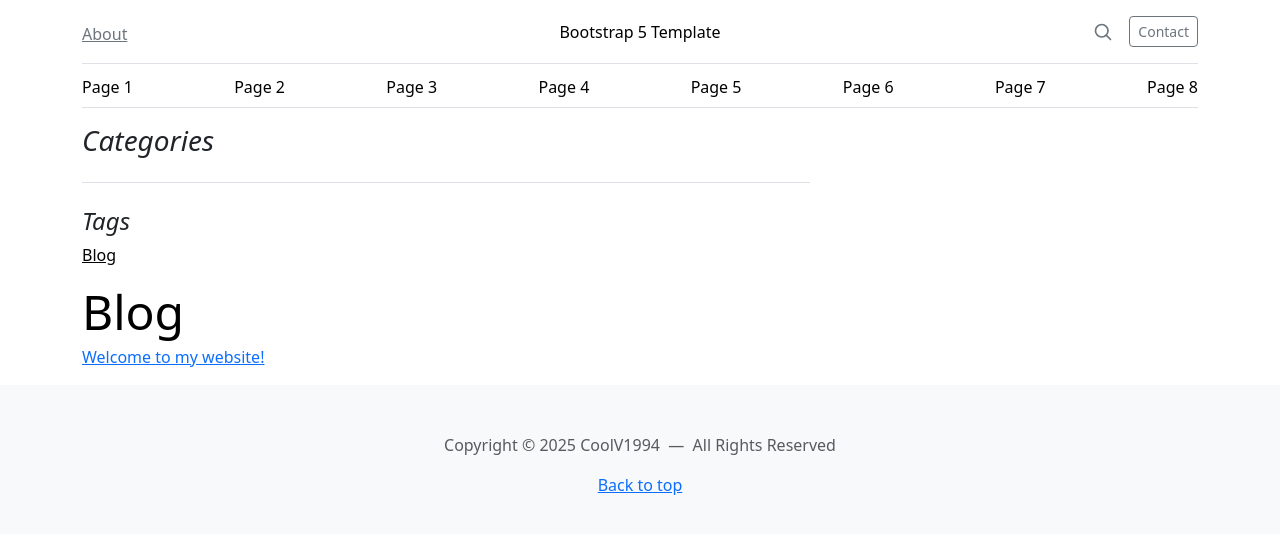
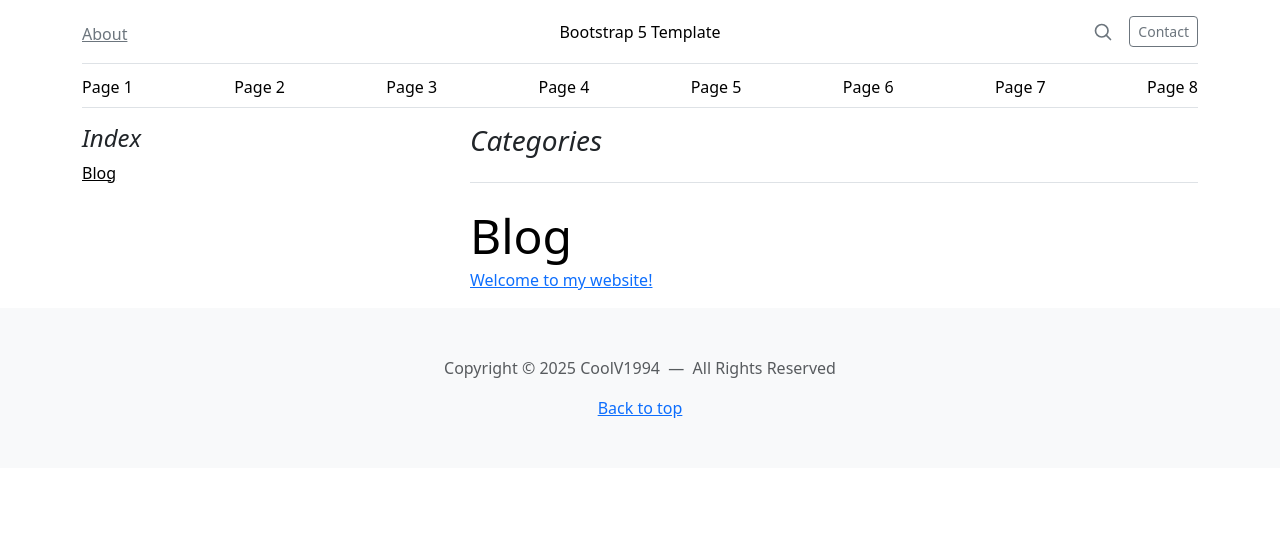
Before and after one commit to CoolV1994/Template-Bootstrap-5, a Jekyll site: the page built from categories.html, in a window 1280 px wide. Shown: the top 534 px of the page. Built offline with Jekyll 4.4.1, drawn with Linux system fonts in a browser that asks for light colours.

Commit message:
Update categories.html

```diff
--- a/categories.html
+++ b/categories.html
@@ -4,13 +4,10 @@ title: Categories
 ---
 
 	<div id="blog" class="row g-5">
-		<div id="blog-posts" class="col-md-8">
-			<h3 class="pb-4 mb-4 fst-italic border-bottom">{{ page.title }}</h3>
-
 		<div class="col-md-4">
 			<div class="position-sticky" style="top: 2rem;">
 				<div class="mb-3">
-						<h4 class="fst-italic">Tags</h4>
+					<h4 class="fst-italic">Index</h4>
 					<ul class="list-unstyled">
 {% for category in site.categories %}
 						<li><a class="d-flex flex-column flex-lg-row gap-3 align-items-start align-items-lg-center link-body-emphasis" href="#{{ category[0] }}">{{ category[0] | capitalize }}</a></li>
@@ -20,6 +17,8 @@ title: Categories
 			</div>
 		</div>
 
+		<div id="blog-posts" class="col-md-8">
+			<h3 class="pb-4 mb-4 fst-italic border-bottom">{{ page.title }}</h3>
 {% for category in site.categories %}
 			<article id="{{ category[0] }}" class="blog-post">
 				<h2 class="display-5 link-body-emphasis mb-1">{{ category[0] | capitalize }}</h2>
@@ -32,6 +31,5 @@ title: Categories
 				</ul>
 			</article>
 {% endfor %}
-
 		</div>
 	</div>
```
Lines whose indentation alone changed are shown as unchanged.
